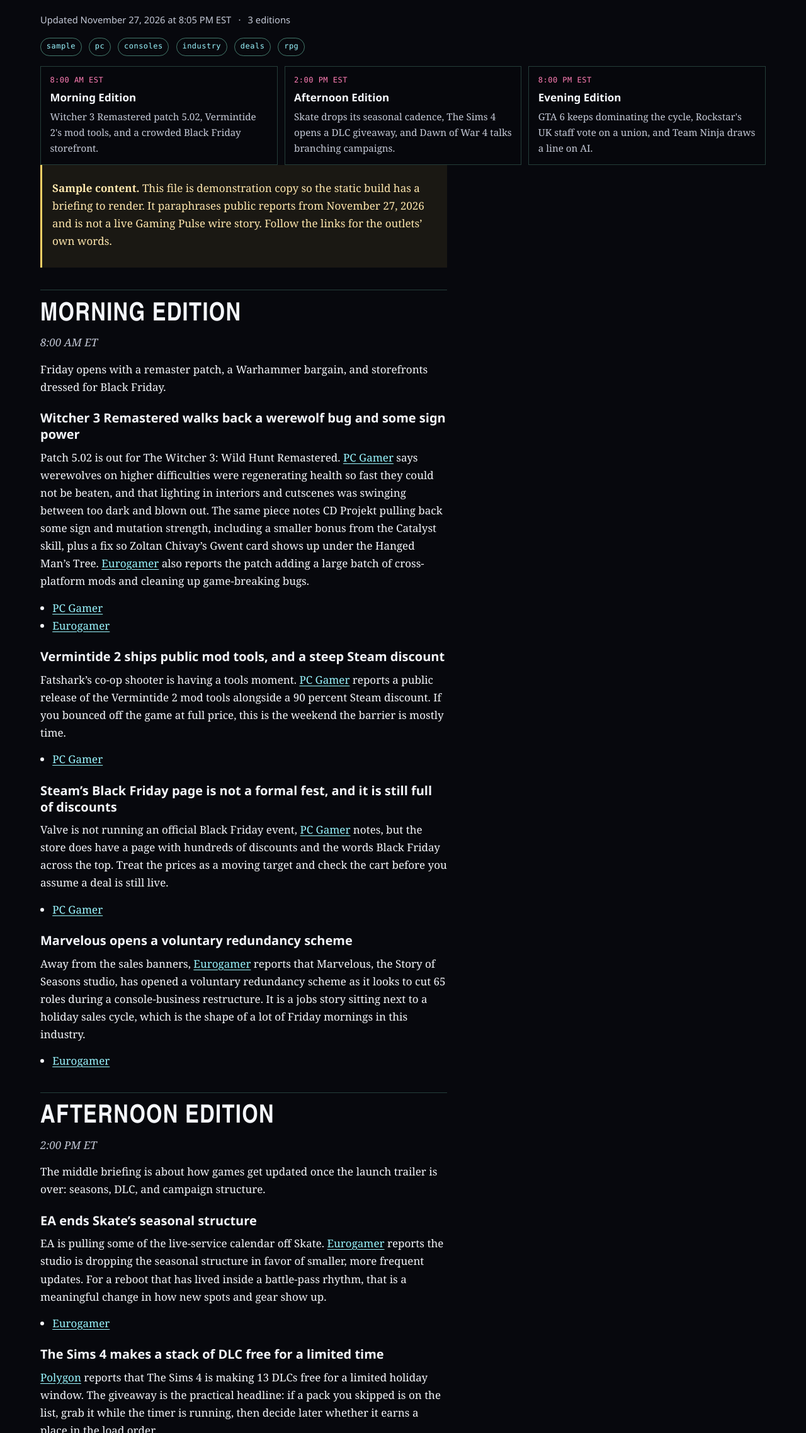
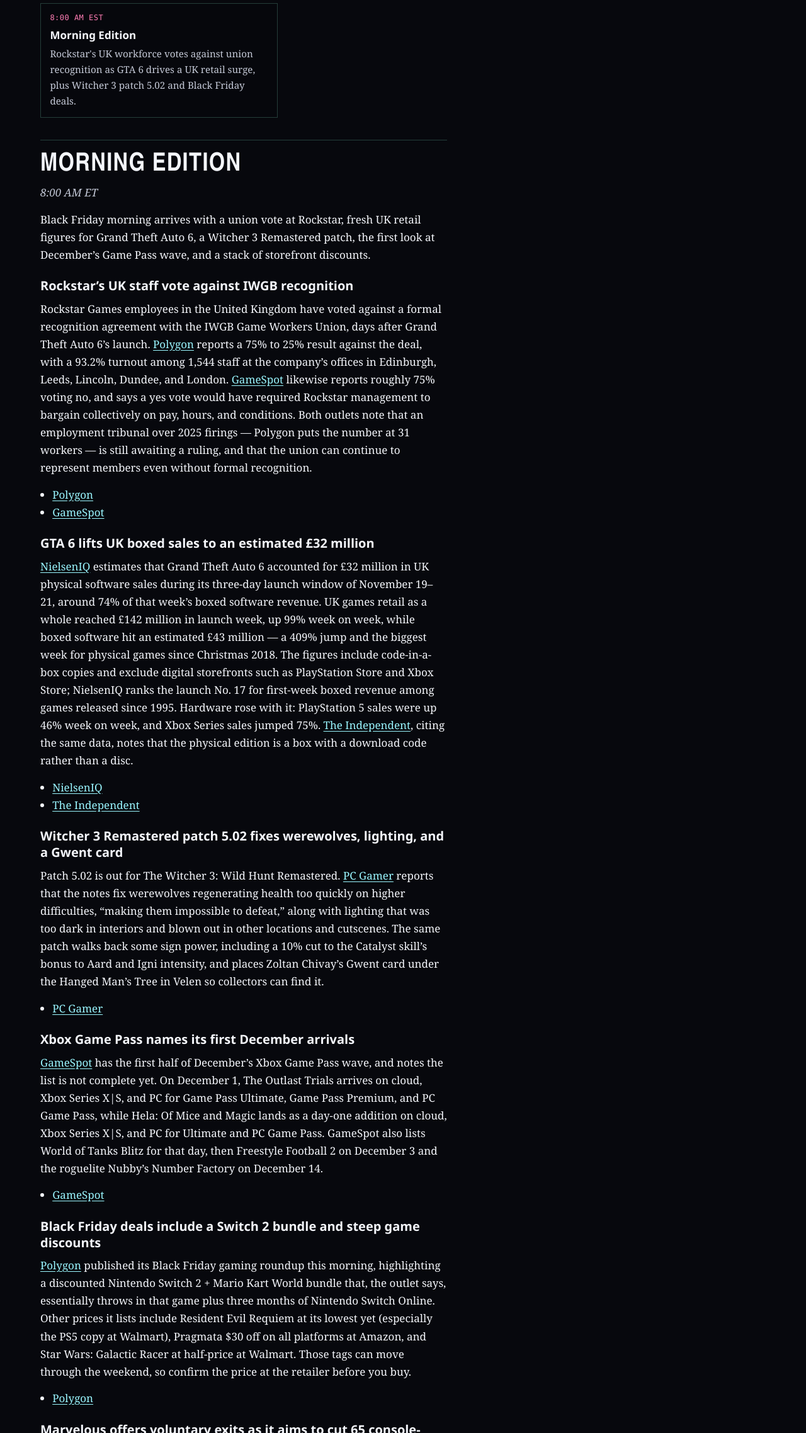
Before and after one commit to t-el/gaming-pulse, an Astro site: page /gaming-pulse/reports/2026-11-27 in a window 1280 px wide. Shown: the part 524-2800 px from the top of the page at 63% size. Built offline with nearby package versions, Linux system fonts and the light colour scheme; Astro itself is replaced by a stand-in of ours.

Commit message:
report: 2026-11-27 morning edition

```diff
--- a/content/reports/2026-11-27.md
+++ b/content/reports/2026-11-27.md
@@ -1,32 +1,23 @@
 ---
 title: "Gaming Pulse — November 27, 2026"
 date: 2026-11-27
-description: "Sample briefing, not a live report: Witcher 3 patch 5.02, Black Friday deals, and the rest of the day's gaming headlines."
+description: "Rockstar's UK staff reject IWGB recognition, GTA 6 lifts UK boxed sales, Witcher 3 Remastered gets patch 5.02, and Black Friday deals land."
 tags:
-  - sample
+  - industry
+  - gta-6
+  - rpg
+  - xbox
+  - deals
   - pc
   - consoles
-  - industry
-  - deals
-  - rpg
-updated: 2026-11-27T20:05:00-05:00
-sample: true
+updated: 2026-11-27T08:47:00-05:00
+sample: false
 editions:
   - id: morning
     title: Morning Edition
     publishedAt: 2026-11-27T08:00:00-05:00
-    summary: "Witcher 3 Remastered patch 5.02, Vermintide 2's mod tools, and a crowded Black Friday storefront."
-  - id: afternoon
-    title: Afternoon Edition
-    publishedAt: 2026-11-27T14:00:00-05:00
-    summary: "Skate drops its seasonal cadence, The Sims 4 opens a DLC giveaway, and Dawn of War 4 talks branching campaigns."
-  - id: evening
-    title: Evening Edition
-    publishedAt: 2026-11-27T20:00:00-05:00
-    summary: "GTA 6 keeps dominating the cycle, Rockstar's UK staff vote on a union, and Team Ninja draws a line on AI."
+    summary: "Rockstar's UK workforce votes against union recognition as GTA 6 drives a UK retail surge, plus Witcher 3 patch 5.02 and Black Friday deals."
 ---
-
-> **Sample content.** This file is demonstration copy so the static build has a briefing to render. It paraphrases public reports from November 27, 2026 and is not a live Gaming Pulse wire story. Follow the links for the outlets' own words.
 
 <span id="morning"></span>
 
@@ -34,94 +25,42 @@ editions:
 
 _8:00 AM ET_
 
-Friday opens with a remaster patch, a Warhammer bargain, and storefronts dressed for Black Friday.
+Black Friday morning arrives with a union vote at Rockstar, fresh UK retail figures for Grand Theft Auto 6, a Witcher 3 Remastered patch, the first look at December's Game Pass wave, and a stack of storefront discounts.
 
-### Witcher 3 Remastered walks back a werewolf bug and some sign power
+### Rockstar's UK staff vote against IWGB recognition
 
-Patch 5.02 is out for The Witcher 3: Wild Hunt Remastered. [PC Gamer](https://www.pcgamer.com/games/the-witcher/witcher-3-remastered-patch-has-lighting-fixes-sign-nerfs-and-gets-rid-of-a-nasty-werewolf-bug/) says werewolves on higher difficulties were regenerating health so fast they could not be beaten, and that lighting in interiors and cutscenes was swinging between too dark and blown out. The same piece notes CD Projekt pulling back some sign and mutation strength, including a smaller bonus from the Catalyst skill, plus a fix so Zoltan Chivay's Gwent card shows up under the Hanged Man's Tree. [Eurogamer](https://www.eurogamer.net/the-witcher-3-patch-40-mods-bugs) also reports the patch adding a large batch of cross-platform mods and cleaning up game-breaking bugs.
+Rockstar Games employees in the United Kingdom have voted against a formal recognition agreement with the IWGB Game Workers Union, days after Grand Theft Auto 6's launch. [Polygon](https://www.polygon.com/rockstar-game-workers-union-vote-gta-6/) reports a 75% to 25% result against the deal, with a 93.2% turnout among 1,544 staff at the company's offices in Edinburgh, Leeds, Lincoln, Dundee, and London. [GameSpot](https://www.gamespot.com/articles/rockstar-games-has-a-gta-6-hit-on-its-hands-but-its-union-vote-is-a-loss/) likewise reports roughly 75% voting no, and says a yes vote would have required Rockstar management to bargain collectively on pay, hours, and conditions. Both outlets note that an employment tribunal over 2025 firings — Polygon puts the number at 31 workers — is still awaiting a ruling, and that the union can continue to represent members even without formal recognition.
+
+- [Polygon](https://www.polygon.com/rockstar-game-workers-union-vote-gta-6/)
+- [GameSpot](https://www.gamespot.com/articles/rockstar-games-has-a-gta-6-hit-on-its-hands-but-its-union-vote-is-a-loss/)
+
+### GTA 6 lifts UK boxed sales to an estimated £32 million
+
+[NielsenIQ](https://nielseniq.com/global/en/news-center/2026/gta-vi-sends-uk-games-retail-sales-soaring-99-to-142m-in-launch-week/) estimates that Grand Theft Auto 6 accounted for £32 million in UK physical software sales during its three-day launch window of November 19–21, around 74% of that week's boxed software revenue. UK games retail as a whole reached £142 million in launch week, up 99% week on week, while boxed software hit an estimated £43 million — a 409% jump and the biggest week for physical games since Christmas 2018. The figures include code-in-a-box copies and exclude digital storefronts such as PlayStation Store and Xbox Store; NielsenIQ ranks the launch No. 17 for first-week boxed revenue among games released since 1995. Hardware rose with it: PlayStation 5 sales were up 46% week on week, and Xbox Series sales jumped 75%. [The Independent](https://www.independent.co.uk/tech/gta-6-sales-numbers-so-far-b3092381.html), citing the same data, notes that the physical edition is a box with a download code rather than a disc.
+
+- [NielsenIQ](https://nielseniq.com/global/en/news-center/2026/gta-vi-sends-uk-games-retail-sales-soaring-99-to-142m-in-launch-week/)
+- [The Independent](https://www.independent.co.uk/tech/gta-6-sales-numbers-so-far-b3092381.html)
+
+### Witcher 3 Remastered patch 5.02 fixes werewolves, lighting, and a Gwent card
+
+Patch 5.02 is out for The Witcher 3: Wild Hunt Remastered. [PC Gamer](https://www.pcgamer.com/games/the-witcher/witcher-3-remastered-patch-has-lighting-fixes-sign-nerfs-and-gets-rid-of-a-nasty-werewolf-bug/) reports that the notes fix werewolves regenerating health too quickly on higher difficulties, "making them impossible to defeat," along with lighting that was too dark in interiors and blown out in other locations and cutscenes. The same patch walks back some sign power, including a 10% cut to the Catalyst skill's bonus to Aard and Igni intensity, and places Zoltan Chivay's Gwent card under the Hanged Man's Tree in Velen so collectors can find it.
 
 - [PC Gamer](https://www.pcgamer.com/games/the-witcher/witcher-3-remastered-patch-has-lighting-fixes-sign-nerfs-and-gets-rid-of-a-nasty-werewolf-bug/)
-- [Eurogamer](https://www.eurogamer.net/the-witcher-3-patch-40-mods-bugs)
 
-### Vermintide 2 ships public mod tools, and a steep Steam discount
+### Xbox Game Pass names its first December arrivals
 
-Fatshark's co-op shooter is having a tools moment. [PC Gamer](https://www.pcgamer.com/games/fps/vermintide-2-mod-tools-get-a-public-release-and-the-games-90-percent-off-on-steam-too/) reports a public release of the Vermintide 2 mod tools alongside a 90 percent Steam discount. If you bounced off the game at full price, this is the weekend the barrier is mostly time.
+[GameSpot](https://www.gamespot.com/articles/xbox-game-pass-kicks-off-december-with-horror-cozy-adventures-and-more/) has the first half of December's Xbox Game Pass wave, and notes the list is not complete yet. On December 1, The Outlast Trials arrives on cloud, Xbox Series X|S, and PC for Game Pass Ultimate, Game Pass Premium, and PC Game Pass, while Hela: Of Mice and Magic lands as a day-one addition on cloud, Xbox Series X|S, and PC for Ultimate and PC Game Pass. GameSpot also lists World of Tanks Blitz for that day, then Freestyle Football 2 on December 3 and the roguelite Nubby's Number Factory on December 14.
 
-- [PC Gamer](https://www.pcgamer.com/games/fps/vermintide-2-mod-tools-get-a-public-release-and-the-games-90-percent-off-on-steam-too/)
+- [GameSpot](https://www.gamespot.com/articles/xbox-game-pass-kicks-off-december-with-horror-cozy-adventures-and-more/)
 
-### Steam's Black Friday page is not a formal fest, and it is still full of discounts
+### Black Friday deals include a Switch 2 bundle and steep game discounts
 
-Valve is not running an official Black Friday event, [PC Gamer](https://www.pcgamer.com/games/steam-isnt-doing-an-official-black-friday-fest-but-it-does-have-a-page-with-hundreds-of-discounts-and-black-friday-splashed-across-the-top-so-you-might-want-to-check-it-out-anyway/) notes, but the store does have a page with hundreds of discounts and the words Black Friday across the top. Treat the prices as a moving target and check the cart before you assume a deal is still live.
+[Polygon](https://www.polygon.com/best-black-friday-2026-gaming-deals/) published its Black Friday gaming roundup this morning, highlighting a discounted Nintendo Switch 2 + Mario Kart World bundle that, the outlet says, essentially throws in that game plus three months of Nintendo Switch Online. Other prices it lists include Resident Evil Requiem at its lowest yet (especially the PS5 copy at Walmart), Pragmata $30 off on all platforms at Amazon, and Star Wars: Galactic Racer at half-price at Walmart. Those tags can move through the weekend, so confirm the price at the retailer before you buy.
 
-- [PC Gamer](https://www.pcgamer.com/games/steam-isnt-doing-an-official-black-friday-fest-but-it-does-have-a-page-with-hundreds-of-discounts-and-black-friday-splashed-across-the-top-so-you-might-want-to-check-it-out-anyway/)
+- [Polygon](https://www.polygon.com/best-black-friday-2026-gaming-deals/)
 
-### Marvelous opens a voluntary redundancy scheme
+### Marvelous offers voluntary exits as it aims to cut 65 console-division jobs
 
-Away from the sales banners, [Eurogamer](https://www.eurogamer.net/marvelous-developer-volentary-redundancy-amidst-console-business-restructuring) reports that Marvelous, the Story of Seasons studio, has opened a voluntary redundancy scheme as it looks to cut 65 roles during a console-business restructure. It is a jobs story sitting next to a holiday sales cycle, which is the shape of a lot of Friday mornings in this industry.
+[Video Games Chronicle](https://www.videogameschronicle.com/news/story-of-seasons-and-rune-factory-developer-marvelous-is-offering-early-retirement-as-it-tries-to-cut-65-jobs/) reports that Marvelous, the Japanese studio behind Story of Seasons and Rune Factory, is accepting applications for voluntary resignations from December 14, 2026, to January 8, 2027, as it looks to reduce its Consumer Business Division by 65 employees. Those who apply are expected to leave by March 31, 2027, and will receive a special lump-sum payment plus optional help finding other work. The company says it wants to lean more on external partners as projects get larger and cycles get longer, while stressing that console games remain a core business.
 
-- [Eurogamer](https://www.eurogamer.net/marvelous-developer-volentary-redundancy-amidst-console-business-restructuring)
-
-<span id="afternoon"></span>
-
-## Afternoon Edition
-
-_2:00 PM ET_
-
-The middle briefing is about how games get updated once the launch trailer is over: seasons, DLC, and campaign structure.
-
-### EA ends Skate's seasonal structure
-
-EA is pulling some of the live-service calendar off Skate. [Eurogamer](https://www.eurogamer.net/ea-removes-live-service-skate-seasons) reports the studio is dropping the seasonal structure in favor of smaller, more frequent updates. For a reboot that has lived inside a battle-pass rhythm, that is a meaningful change in how new spots and gear show up.
-
-- [Eurogamer](https://www.eurogamer.net/ea-removes-live-service-skate-seasons)
-
-### The Sims 4 makes a stack of DLC free for a limited time
-
-[Polygon](https://www.polygon.com/the-sims-4-free-maker-pack-holiday-giveaway-2026/) reports that The Sims 4 is making 13 DLCs free for a limited holiday window. The giveaway is the practical headline: if a pack you skipped is on the list, grab it while the timer is running, then decide later whether it earns a place in the load order.
-
-- [Polygon](https://www.polygon.com/the-sims-4-free-maker-pack-holiday-giveaway-2026/)
-
-### Dawn of War 4 campaigns fork with the commander you pick
-
-Relic's next Warhammer 40,000 RTS is describing a campaign that does not play the same for every faction. [PC Gamer](https://www.pcgamer.com/games/rts/dawn-of-war-4s-campaigns-differ-based-on-your-choices-which-character-you-choose-and-what-decisions-you-make-with-them-lead-down-different-experiences-of-an-overlapping-story/) quotes the pitch that the character you choose, and the decisions you make with them, lead through different experiences of an overlapping story. That is the kind of claim a campaign preview has to earn in the missions, but it is the note the studio wants in the conversation today.
-
-- [PC Gamer](https://www.pcgamer.com/games/rts/dawn-of-war-4s-campaigns-differ-based-on-your-choices-which-character-you-choose-and-what-decisions-you-make-with-them-lead-down-different-experiences-of-an-overlapping-story/)
-
-### Switch 2 Black Friday coverage is a deals roundup, not a new console
-
-[IGN](https://www.ign.com/articles/nintendo-switch-2-black-friday-deals-2026) is running a Switch 2 Black Friday guide covering consoles, games, and memory cards, alongside a wider UK deals piece and prebuilt-PC roundups. Prices in those guides move during the weekend. Use them as a map, then confirm the tag at the retailer before you buy.
-
-- [IGN: Switch 2 Black Friday deals](https://www.ign.com/articles/nintendo-switch-2-black-friday-deals-2026)
-
-<span id="evening"></span>
-
-## Evening Edition
-
-_8:00 PM ET_
-
-The late briefing stays with Grand Theft Auto 6, the studio that made it, and a craft argument from Team Ninja.
-
-### GTA 6 is still the sales and guide story
-
-A week-plus into launch, the coverage has split into how-to hubs and retail charts. [GameSpot](https://www.gamespot.com/articles/gta-6-guides-hub-how-to-do-everything-in-grand-theft-auto-6/) has a guides hub up, which is what a game looks like once players are past the opening hours. On the money side, [Eurogamer](https://www.eurogamer.net/gta-6-boxed-physical-sales-uk) reports a surge in UK physical game sales even though the box does not include a disc. The boxed chart and the guide index are the same phenomenon: a lot of people are in the game right now.
-
-- [GameSpot](https://www.gamespot.com/articles/gta-6-guides-hub-how-to-do-everything-in-grand-theft-auto-6/)
-- [Eurogamer](https://www.eurogamer.net/gta-6-boxed-physical-sales-uk)
-
-### Rockstar UK staff vote against union recognition
-
-[Eurogamer](https://www.eurogamer.net/rockstar-games-employees-vote-against-union-recognition) reports that Rockstar Games employees voted against union recognition. The vote lands while GTA 6 is the center of the release calendar, which is why it is in the evening edition rather than buried under another deals link. Read the outlet's account for the tally and the responses from the union and the company.
-
-- [Eurogamer](https://www.eurogamer.net/rockstar-games-employees-vote-against-union-recognition)
-
-### Path of Exile 2's director takes a shot at announcement style
-
-Grinding Gear Games' Jonathan Rogers is quoted by [PC Gamer](https://www.pcgamer.com/games/rpg/blizzard-im-looking-at-you-path-of-exile-2-boss-criticizes-truly-terrible-game-announcements-that-hold-the-juiciest-details-until-the-end/) criticizing game announcements that hold the useful details until the end, with Blizzard named in the headline framing. It is a craft complaint from a studio that sells leagues on the specifics. Worth reading before the next showcase tries the slow roll.
-
-- [PC Gamer](https://www.pcgamer.com/games/rpg/blizzard-im-looking-at-you-path-of-exile-2-boss-criticizes-truly-terrible-game-announcements-that-hold-the-juiciest-details-until-the-end/)
-
-### Team Ninja says it uses AI for QA, and that fun is still made by hand
-
-[Eurogamer](https://www.eurogamer.net/nioh-ai-qa-game-human-hands) reports that the Nioh and Ninja Gaiden studio is using AI for quality assurance, while arguing that a game becomes fun when it is crafted by human hands. That split, tools on the test bench and people on the design, is the version of the AI conversation most studios are actually having.
-
-- [Eurogamer](https://www.eurogamer.net/nioh-ai-qa-game-human-hands)
+- [Video Games Chronicle](https://www.videogameschronicle.com/news/story-of-seasons-and-rune-factory-developer-marvelous-is-offering-early-retirement-as-it-tries-to-cut-65-jobs/)
```
